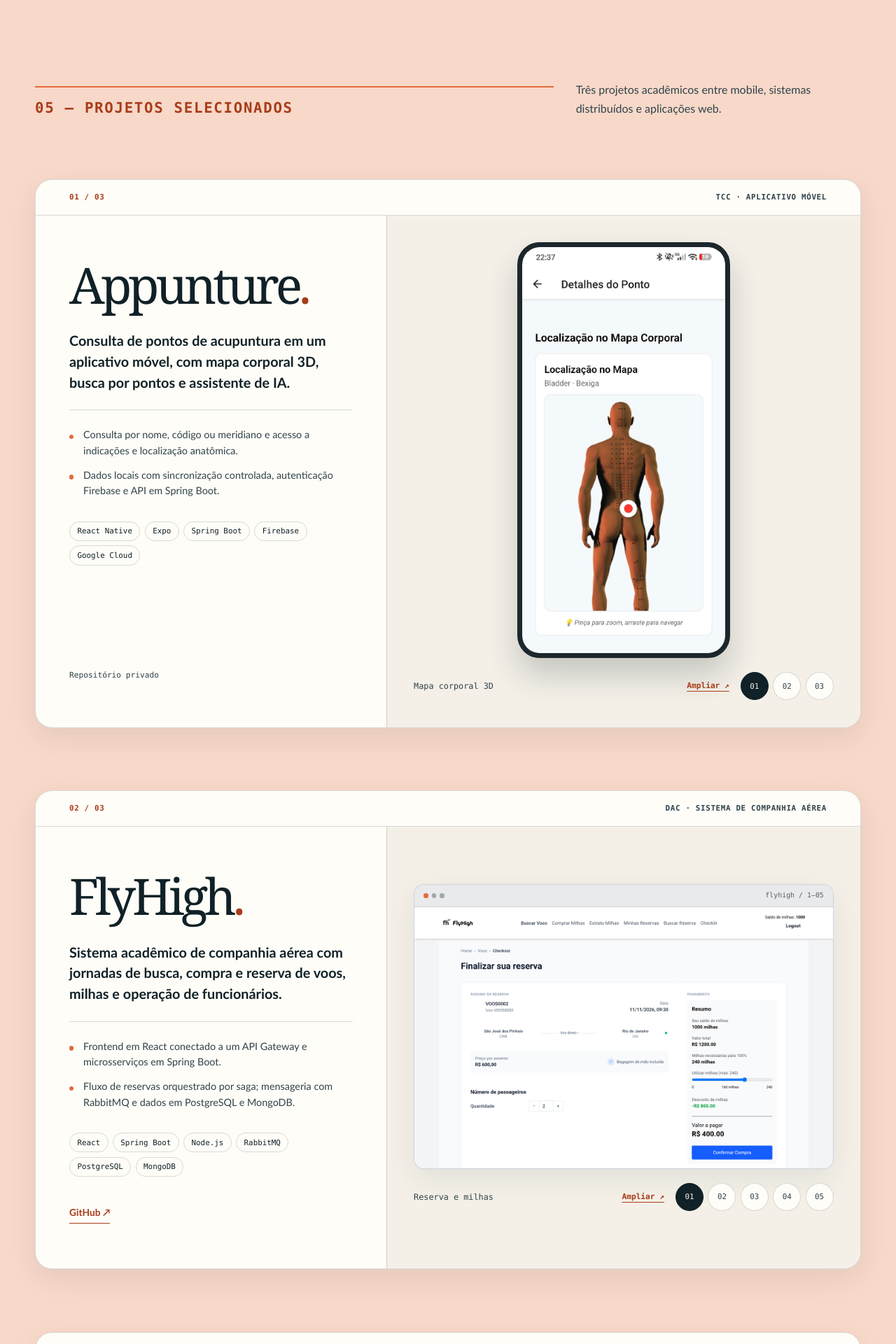
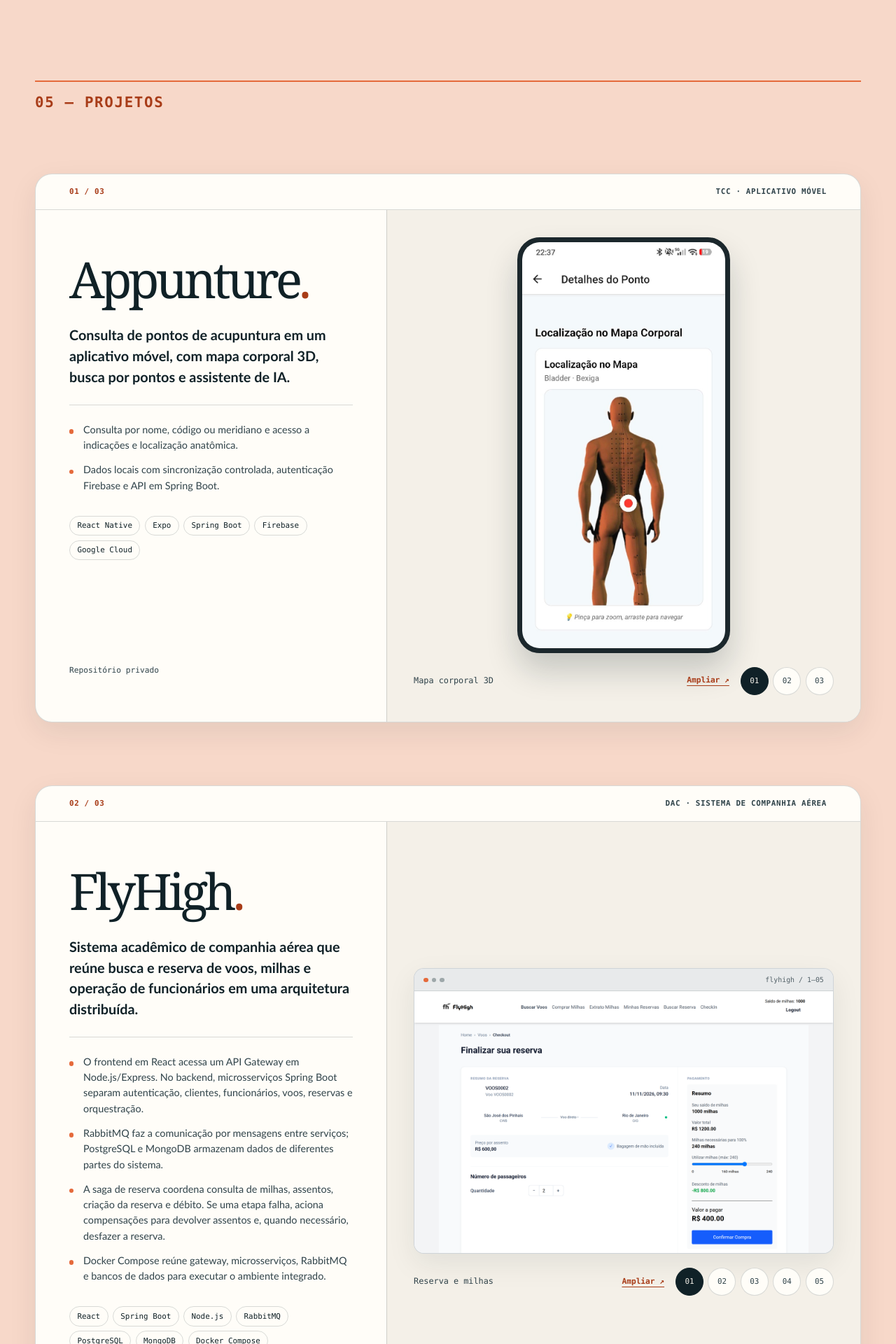
Before and after one commit to voidalzk/my-portfolio, an Angular app: page / in a window 1280 px wide. Shown: the part 4180-6100 px from the top of the page at 70% size. Built offline with nearby package versions, Linux system fonts and the light colour scheme.

Commit message:
refine projects heading and FlyHigh architecture details

```diff
--- a/src/app/components/projects/projects.component.css
+++ b/src/app/components/projects/projects.component.css
@@ -1,13 +1,5 @@
 .projects { background: var(--signal-soft); }
 
-.projects-intro {
-  display: grid;
-  grid-template-columns: 1fr minmax(250px, 0.55fr);
-  align-items: end;
-  gap: 2rem;
-}
-
-.projects-intro p { max-width: 25rem; margin: 0; color: var(--ink-soft); }
 .project-list { display: grid; gap: clamp(3rem, 7vw, 6rem); margin-top: clamp(3rem, 7vw, 5.5rem); }
 
 .case-study {
@@ -147,7 +139,6 @@
 }
 
 @media (max-width: 600px) {
-  .projects-intro { grid-template-columns: 1fr; gap: 1rem; }
   .case-topline { flex-direction: column; gap: 0.25rem; }
   .case-copy h3 { font-size: clamp(2.7rem, 12vw, 4rem); }
   .case-study:last-child .case-copy h3 { font-size: clamp(2.2rem, 9vw, 3.5rem); }
--- a/src/app/components/projects/projects.component.html
+++ b/src/app/components/projects/projects.component.html
@@ -1,9 +1,6 @@
 <section id="projetos" class="projects section" aria-labelledby="projects-title">
   <div class="container">
-    <div class="projects-intro">
-      <h2 id="projects-title" class="section-heading">05 — {{ language.isEnglish() ? 'Selected projects' : 'Projetos selecionados' }}</h2>
-      <p>{{ language.isEnglish() ? 'Three academic projects across mobile, distributed systems and web applications.' : 'Três projetos acadêmicos entre mobile, sistemas distribuídos e aplicações web.' }}</p>
-    </div>
+    <h2 id="projects-title" class="section-heading">05 — {{ language.isEnglish() ? 'Projects' : 'Projetos' }}</h2>
 
     <div class="project-list">
       @for (project of projects; track project.id) {
--- a/src/app/components/projects/projects.component.ts
+++ b/src/app/components/projects/projects.component.ts
@@ -60,17 +60,21 @@ export class ProjectsComponent {
     {
       id: 'flyhigh', number: '02', name: 'FlyHigh',
       categoryPt: 'DAC · sistema de companhia aérea', categoryEn: 'Distributed applications · airline system',
-      descriptionPt: 'Sistema acadêmico de companhia aérea com jornadas de busca, compra e reserva de voos, milhas e operação de funcionários.',
-      descriptionEn: 'Academic airline system covering flight search and booking, miles and employee operations.',
+      descriptionPt: 'Sistema acadêmico de companhia aérea que reúne busca e reserva de voos, milhas e operação de funcionários em uma arquitetura distribuída.',
+      descriptionEn: 'Academic airline system bringing together flight search and booking, miles and employee operations in a distributed architecture.',
       highlightsPt: [
-        'Frontend em React conectado a um API Gateway e microsserviços em Spring Boot.',
-        'Fluxo de reservas orquestrado por saga; mensageria com RabbitMQ e dados em PostgreSQL e MongoDB.',
+        'O frontend em React acessa um API Gateway em Node.js/Express. No backend, microsserviços Spring Boot separam autenticação, clientes, funcionários, voos, reservas e orquestração.',
+        'RabbitMQ faz a comunicação por mensagens entre serviços; PostgreSQL e MongoDB armazenam dados de diferentes partes do sistema.',
+        'A saga de reserva coordena consulta de milhas, assentos, criação da reserva e débito. Se uma etapa falha, aciona compensações para devolver assentos e, quando necessário, desfazer a reserva.',
+        'Docker Compose reúne gateway, microsserviços, RabbitMQ e bancos de dados para executar o ambiente integrado.',
       ],
       highlightsEn: [
-        'React frontend connected to an API Gateway and Spring Boot microservices.',
-        'Booking flow orchestrated by a saga; RabbitMQ messaging with PostgreSQL and MongoDB.',
+        'The React frontend calls a Node.js/Express API Gateway. Spring Boot microservices separate authentication, customers, employees, flights, reservations and orchestration.',
+        'RabbitMQ carries messages between services; PostgreSQL and MongoDB store data for different parts of the system.',
+        'The booking saga coordinates miles checks, seat allocation, reservation creation and miles debit. If a step fails, compensating actions return seats and, when needed, undo the reservation.',
+        'Docker Compose brings up the gateway, microservices, RabbitMQ and databases as one integrated environment.',
       ],
-      stack: ['React', 'Spring Boot', 'Node.js', 'RabbitMQ', 'PostgreSQL', 'MongoDB'],
+      stack: ['React', 'Spring Boot', 'Node.js', 'RabbitMQ', 'PostgreSQL', 'MongoDB', 'Docker Compose'],
       images: [
         { src: 'assets/projects/flyhigh/checkout.png', altPt: 'Checkout de reserva de voo com opção de usar milhas no FlyHigh', altEn: 'FlyHigh flight checkout with a miles payment option', captionPt: 'Reserva e milhas', captionEn: 'Booking and miles' },
         { src: 'assets/projects/flyhigh/landing.png', altPt: 'Página inicial azul do sistema FlyHigh', altEn: 'Blue FlyHigh landing page', captionPt: 'Página inicial', captionEn: 'Landing page' },
```
Also changed, not shown: 1 other file (tests, documents, lock files or other folders).
